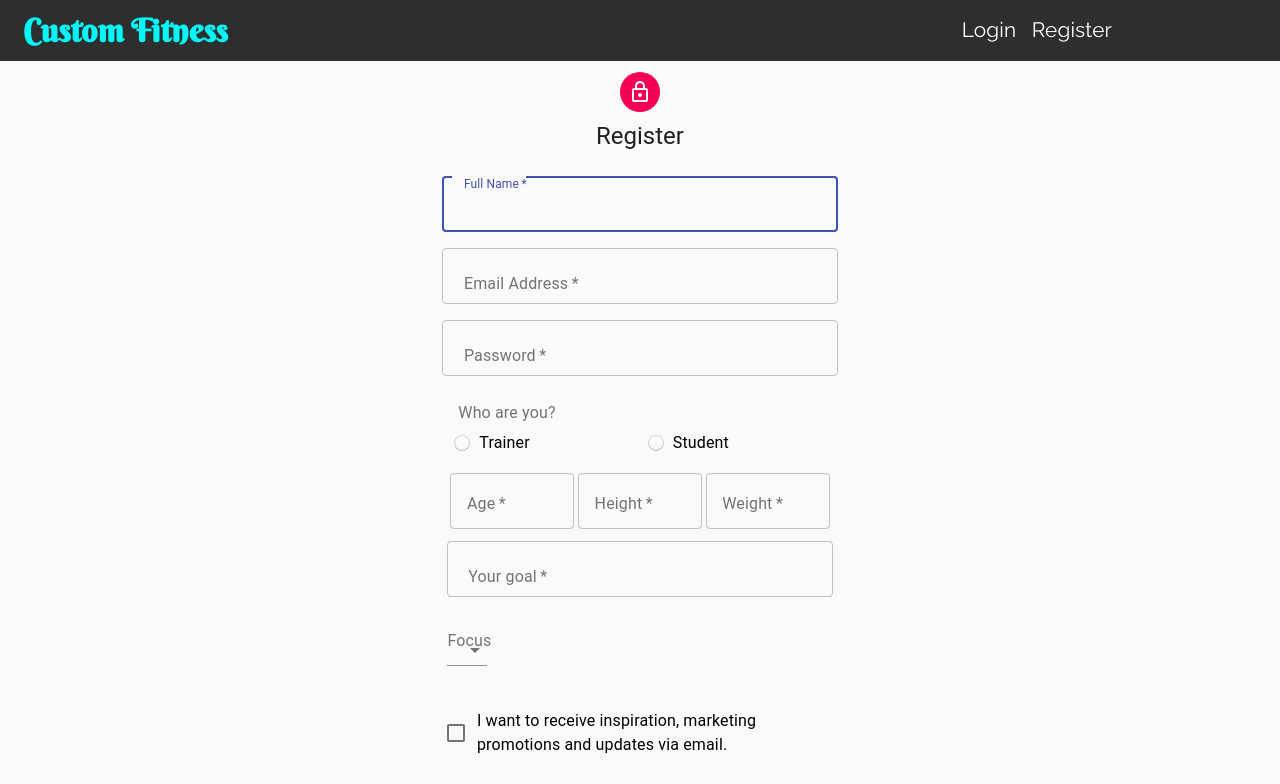
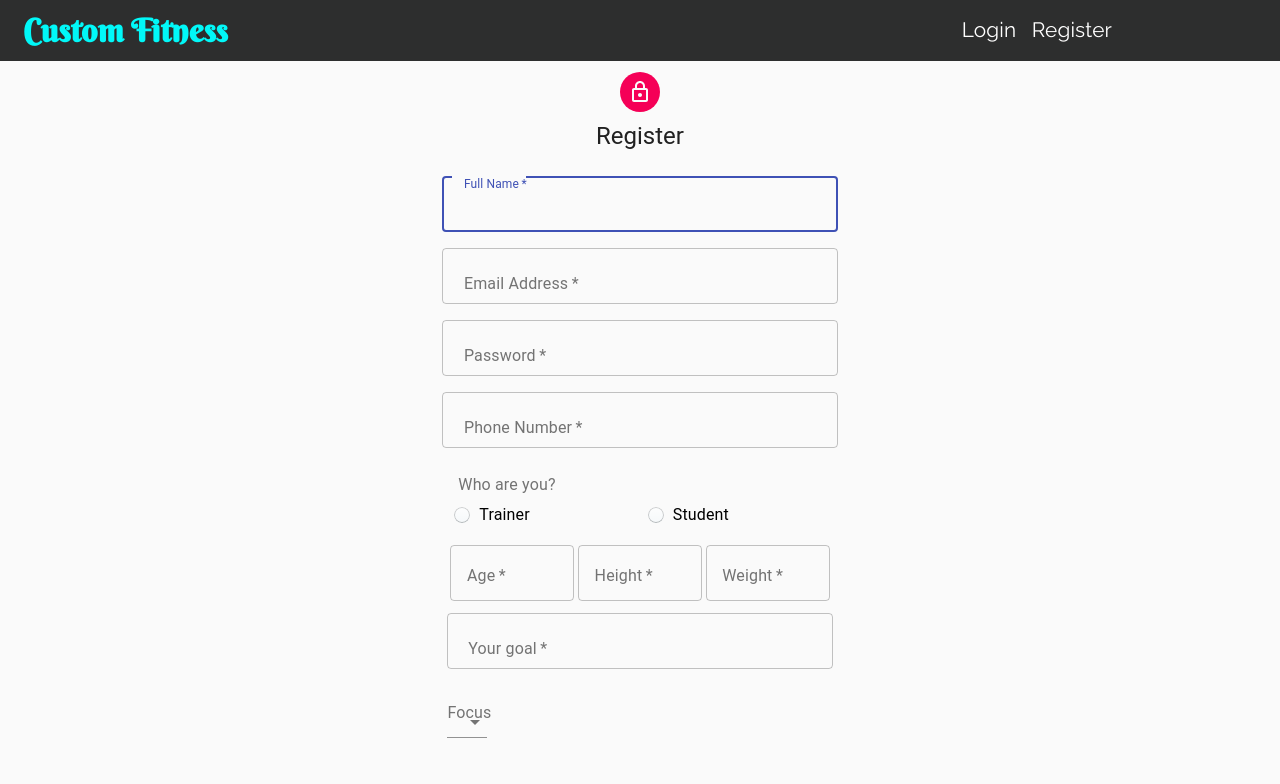
Before and after one commit to Meghanath91/CustomFitness, a React (Create React App) app in the folder my-app/: page /register in a window 1280 px wide. Shown: the top 784 px of the page. Built offline with nearby package versions, Linux system fonts and the light colour scheme.

Commit message:
register changed

```diff
--- a/my-app/src/components/Register/Register.js
+++ b/my-app/src/components/Register/Register.js
@@ -62,6 +62,7 @@ export default function Register() {
   const [email, setEmail] = useState("");
   const [password, setPassword] = useState("");
   const [fullName, setFullname] = useState("");
+  const [ phone,setPhone]=useState("");
   const [experience, setExperience] = useState("");
   const [about, setAbout] = useState("");
   const [age, setAge] = useState(0);
@@ -80,6 +81,7 @@ export default function Register() {
           name: fullName,
           email: email,
           password: password,
+          phone:phone,
           experience: experience,
           about: about,
           expertise:expertise
@@ -93,6 +95,7 @@ export default function Register() {
           name: fullName,
           email: email,
           password: password,
+          phone:phone,
           age: age,
           height: height,
           weight: weight,
@@ -163,6 +166,20 @@ export default function Register() {
                 autoComplete="current-password"
               />
             </Grid>
+            <Grid item xs={12}>
+              <TextField
+                variant="outlined"
+                required
+                fullWidth
+                name="phone"
+                value={phone}
+                onChange={evt => setPhone(evt.target.value)}
+                label="Phone Number"
+                type="phone"
+                id="phone"
+                autoComplete="phone"
+              />
+            </Grid>
             <Grid>
               <CustomizedRadios
                 setUser={setUser}
```
